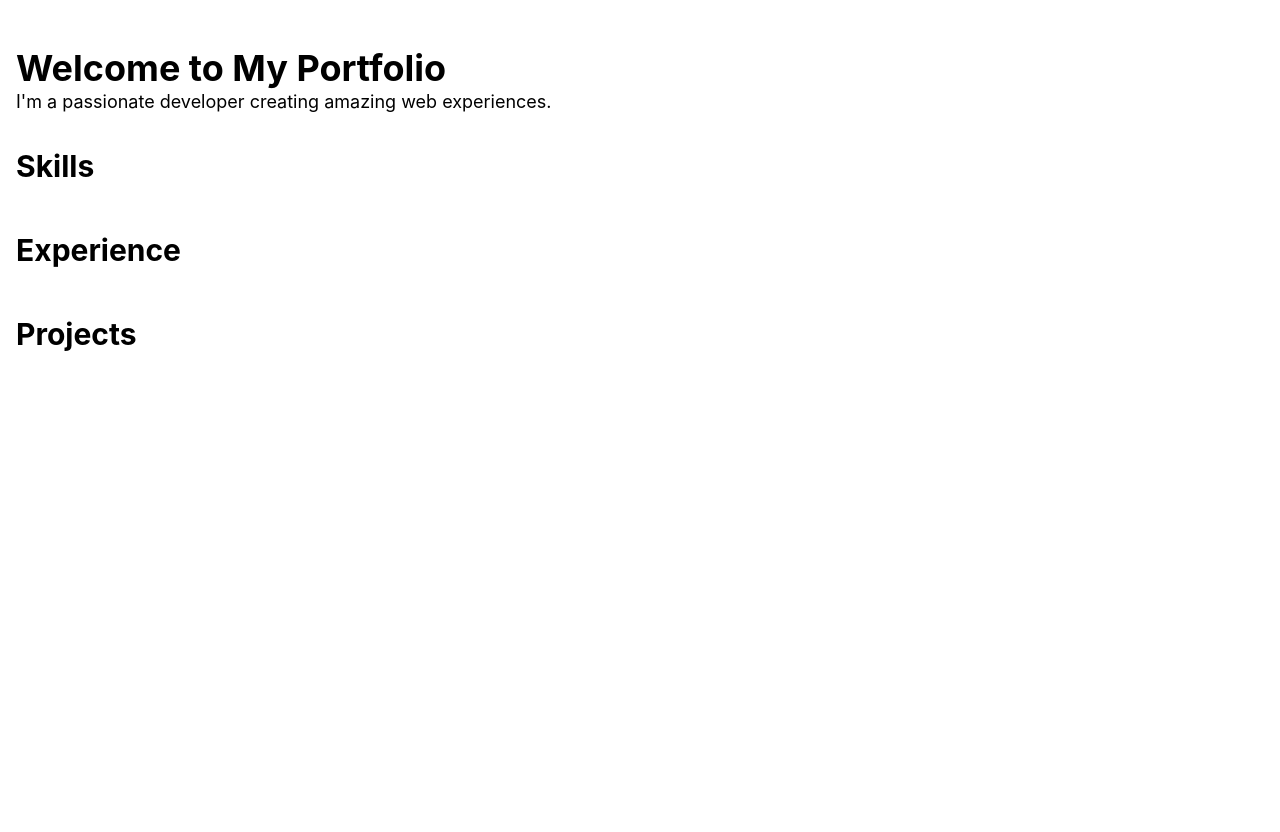
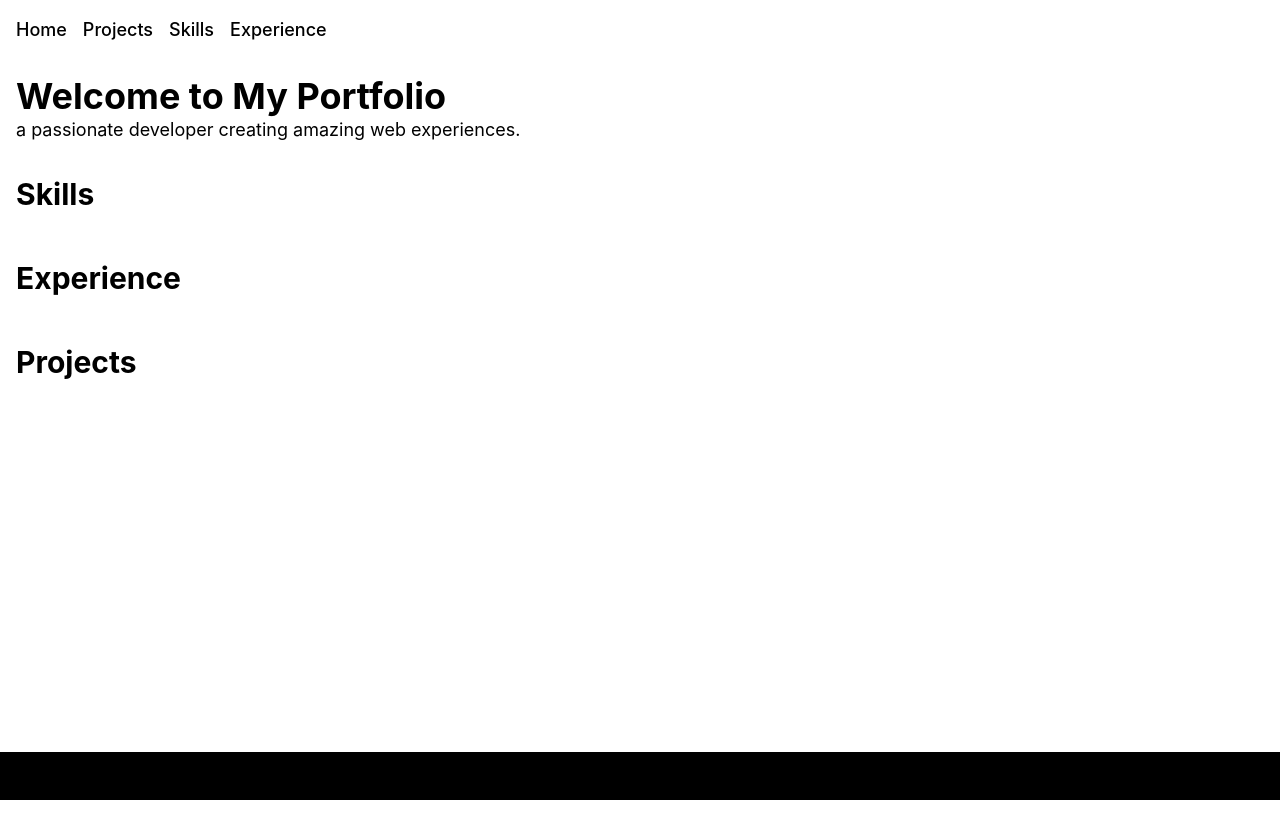
Before and after one commit to Ch4nnXDev/portfolio, a Next.js app in the folder my-portfolio/: page / in a window 1280 px wide. After the commit the page ends 800 px from the top, so only its background shows below. Built offline with nearby package versions, Linux system fonts and the light colour scheme.

Commit message:
aligned the components

```diff
--- a/my-portfolio/src/app/components/Hero.tsx
+++ b/my-portfolio/src/app/components/Hero.tsx
@@ -2,7 +2,7 @@ export default function Hero() {
     return (
         <section className="flex flex-col p-4 w-full">
             <h1 className="text-4xl font-bold">Welcome to My Portfolio</h1>
-            <p className="text-lg">I'm a passionate developer creating amazing web experiences.</p>
+            <p className="text-lg">a passionate developer creating amazing web experiences.</p>
         </section>
     );
 }
--- a/my-portfolio/src/app/components/default/Footer.tsx
+++ b/my-portfolio/src/app/components/default/Footer.tsx
@@ -1,12 +1,12 @@
 export default function Footer() {
     return (
-        <section>
-        <div>
+        <section className="flex flex-col p-4 w-full bg-black text-white">
+        <div className="flex flex-row">
             <div></div>
             <div></div>
             <div></div>
         </div>
-        <div>
+        <div className="flex flex-row text-center mt-4">
 
         </div>
     </section>
--- a/my-portfolio/src/app/components/default/Header.tsx
+++ b/my-portfolio/src/app/components/default/Header.tsx
@@ -1,7 +1,14 @@
 export default function Header() {
     return (
-        <section className="flex flex-col p-4 w-full">
-            <nav></nav>
+        <section className="flex flex-col p-4 w-full bg-white text-black">
+            <nav>
+                <ul className="flex space-x-4">
+                    <li><a href="#hero" className="text-lg font-medium">Home</a></li>
+                    <li><a href="#projects" className="text-lg font-medium">Projects</a></li>
+                    <li><a href="#skills" className="text-lg font-medium">Skills</a></li>
+                    <li><a href="#experience" className="text-lg font-medium">Experience</a></li>
+                </ul>
+            </nav>
         </section>
     )
 }
--- a/my-portfolio/src/app/layout.tsx
+++ b/my-portfolio/src/app/layout.tsx
@@ -16,7 +16,7 @@ export default function RootLayout({
 }>) {
   return (
     <html lang="en">
-      <body
+      <body className="flex flex-col"
       >
         <Header />
         {children}
--- a/my-portfolio/src/app/page.tsx
+++ b/my-portfolio/src/app/page.tsx
@@ -6,8 +6,7 @@ import Projects from "./components/Projects";
 
 export default function Home() {
   return (
-    <section className="flex flex-col w-full h-full">
-
+    <section className="flex flex-col w-full bg-white text-black h-full">
       <Hero />
       <Skills />
       <Experience />
```
